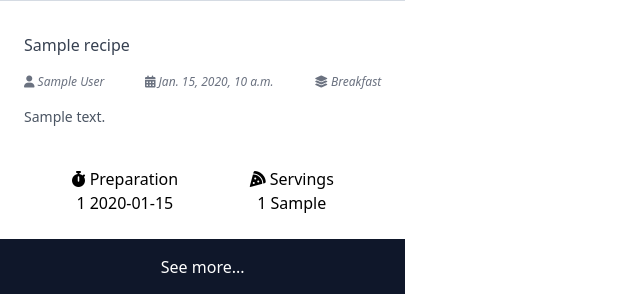
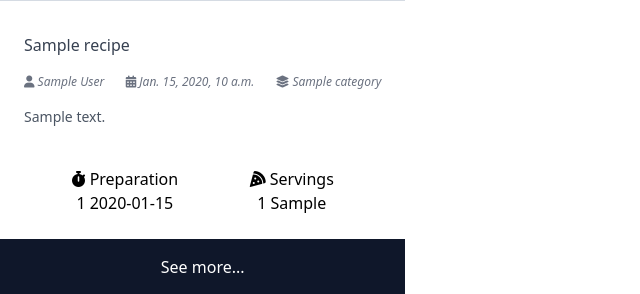
Before and after one commit to emidiovaleretto/recipes-drf, a Django app: page / in a window 1280 px wide. Shown: the part 387-681 px from the top of the page, without its empty margins (0-640 px from the left). Run offline with Django 5.2, Linux system fonts and the light colour scheme; tables that the repository leaves empty hold one stand-in row (values such as "Sample post"); grey boxes marked "Sample" are stand-in pictures; parts of the project's set-up code (start-up, migrations or seed data) failed here and were passed over; some libraries are stand-ins or nearby versions.

Commit message:
chore: add category tag

```diff
--- a/recipes/templates/recipes/index.html
+++ b/recipes/templates/recipes/index.html
@@ -23,7 +23,7 @@
                 </li>
                 <li class="text-[12px] italic py-4 text-gray-500">
                     <i class="fa-solid fa-layer-group"></i>
-                    Breakfast
+                    {{ recipe.category }}
                 </li>
             </ul>
             <p class="text-sm text-gray-600">{{ recipe.description }}</p>
```
